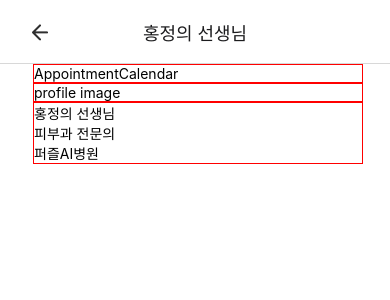
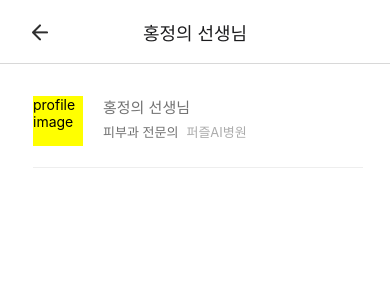
Before and after one commit to kseul/PuzzleAI-VOIDOC-Front, a React Native app: screen /AppointmentCalendar in a window 390 px wide. Shown: the top 300 px of the page. Built offline with nearby package versions, Linux system fonts and the light colour scheme.

Commit message:
Add : AppointmentCalendar Header 영역 UI 완료

```diff
--- a/src/screens/AppointmentCalendar/index.tsx
+++ b/src/screens/AppointmentCalendar/index.tsx
@@ -1,19 +1,38 @@
 import React from 'react';
 import {StyleSheet, Text, View, Image} from 'react-native';
 import { SafeAreaView } from 'react-native-safe-area-context';
-import { commonStyle } from "styles/commonStyle";
+import { commonStyle } from 'styles/commonStyle';
+import { theme } from 'styles/theme'
 
 const AppointmentCalendar = () => {
   return (
-      <SafeAreaView edges={['bottom', 'left', 'right']} style={[commonStyle.fullscreen]} >
-        <View>
-          <Text style={styles.border}>AppointmentCalendar</Text>
-          <View>
-            <Text style={styles.border}>profile image</Text>
-            <View style={styles.border}>
-              <Text>홍정의 선생님</Text>
-              <Text>피부과 전문의</Text>
-              <Text>퍼즐AI병원</Text>
+      <SafeAreaView
+        edges={['bottom', 'left', 'right']}
+        style={[commonStyle.fullscreen]} >
+        <View style={[
+          styles.flexDirectionRow,
+          styles.border,
+          styles.marginTop]}>
+          {/* <Image source={} /> */}
+          <Text style={[
+            styles.image, styles.marginRight
+            ]}>profile image</Text>
+          <View style={styles.marginBottom}>
+            <Text style={[
+              styles.profileTitleFontSize,
+              styles.profileDocColor,
+              styles.marginBottomSamll
+              ]}>홍정의 선생님</Text>
+            <View style={styles.flexDirectionRow}>
+              <Text style={[
+                styles.profileDescFontSize,
+                styles.profileDocColor,
+                styles.marginRightSmall
+                ]}>피부과 전문의</Text>
+              <Text style={[
+                styles.profileDescFontSize,
+                styles.profileHospGrayColor
+                ]}>퍼즐AI병원</Text>
             </View>
           </View>
         </View>
@@ -22,14 +41,56 @@ const AppointmentCalendar = () => {
 };
 
 const styles = StyleSheet.create({
-  container: {
-    flex: 1,
-    // height: '100%',
-    justifyContent: 'space-between',
+  flexDirectionRow: {
+    flexDirection: 'row',
   },
+
   border: {
-    borderWidth: 1,
-    borderColor: 'red',
+    width: '100%',
+    borderBottomWidth: 1,
+    borderColor: '#EEEEEE',
+  },
+
+  image: {
+    width: 50,
+    height: 50,
+    backgroundColor: 'yellow'
+  },
+
+  marginTop: {
+    marginTop: 32,
+  },
+
+  marginRight: {
+    marginRight: 20,
+  },
+
+  marginRightSmall: {
+    marginRight: 8,
+  },
+
+  marginBottom: {
+    marginBottom: 26,
+  },
+
+  marginBottomSamll: {
+    marginBottom: 5,
+  },
+
+  profileTitleFontSize: {
+    fontSize: theme.fontSizes.fontRegular,
+  },
+
+  profileDescFontSize: {
+    fontSize: 13,
+  },
+
+  profileDocColor: {
+    color: theme.colors.docGray
+  },
+
+  profileHospGrayColor: {
+    color: theme.colors.docHospGray
   }
 })
 
--- a/src/styles/theme.ts
+++ b/src/styles/theme.ts
@@ -24,7 +24,7 @@ const colors = {
 
   // DocList
   docGray: '#717171',
-  docHospGray: ' #ACACAC',
+  docHospGray: '#ACACAC',
 
   // Calendar
   CalendarTextGray: '#616161',
```
Also changed, not shown: src/screens/SignIn/index.tsx (line endings or trailing spaces).
